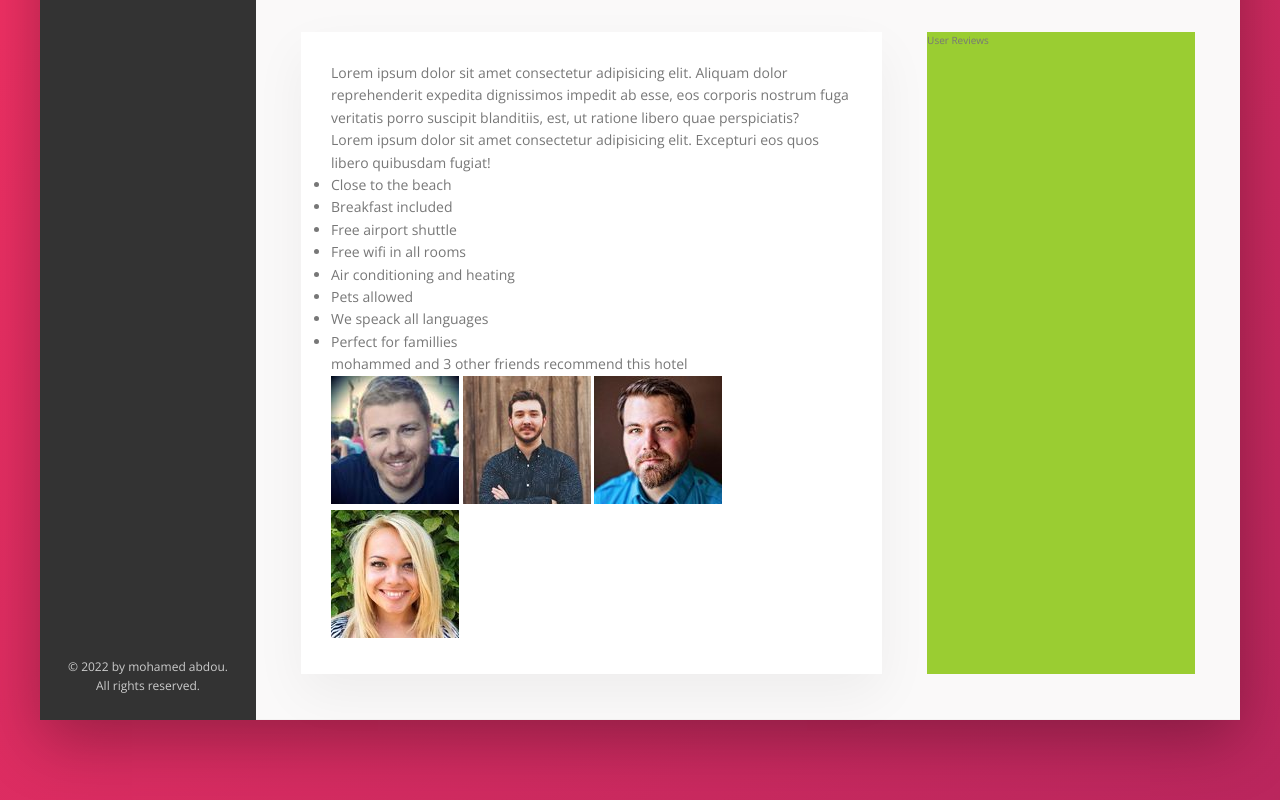
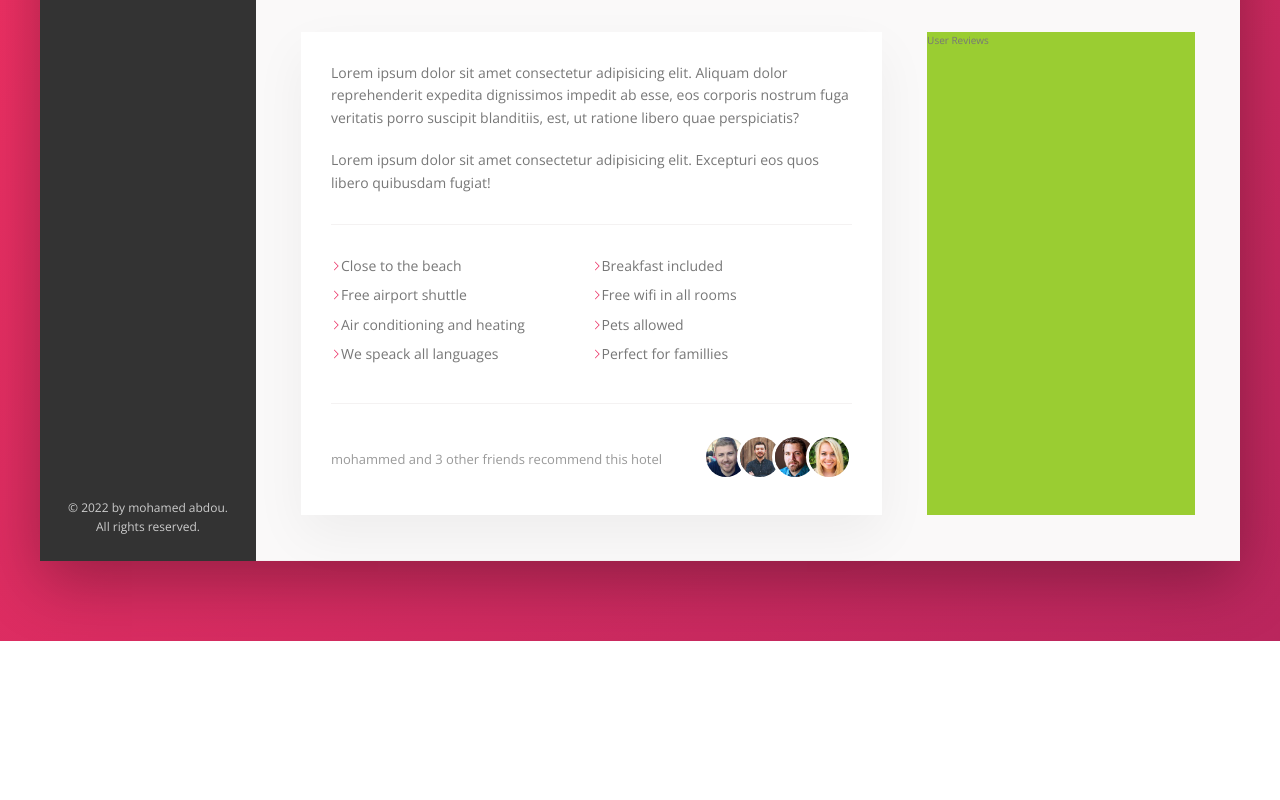
Before and after one commit to mohamed-abdou-mg/Trillo-Template, a website: page index.html in a window 1280 px wide. Shown: the part 615-1415 px from the top of the page. After the commit the page ends 1256 px from the top, so only its background shows below. Drawn offline with nearby package versions, Linux system fonts and the light colour scheme.

Commit message:
styling the description detail section in the hotel-view section

```diff
--- a/sass/_components.scss
+++ b/sass/_components.scss
@@ -292,3 +292,72 @@
         box-shadow: none;
     }
 }
+
+
+//////////////////////////
+/// PARAGRAPH
+.paragraph {
+    &:not(:last-of-type){
+        margin-bottom: 2rem;
+    }
+}
+
+
+//////////////////////////
+/// LIST
+.list {
+    margin-top: 3rem;
+    padding: 3rem 0;
+    list-style: none;
+    border-bottom: 1px solid var(--color-grey-light-2);
+    border-top: 1px solid var(--color-grey-light-2);
+    display: flex;
+    flex-wrap: wrap;
+
+    &__item {
+        flex: 0 0 50%;
+        margin-bottom: .7rem;
+    }
+
+    &__item::before {
+        content: "";
+        display: inline-block;
+        width: 1rem;
+        height: 1rem;
+        background-color: var(--color-primary);
+        -webkit-mask-image: url('../img/chevron-thin-right.svg');
+        -webkit-mask-size: cover;
+        mask-image: url('../img/chevron-thin-right.svg');
+        mask-size: cover;
+    }
+}
+
+
+//////////////////////////
+/// RECOMMEND
+.recommend {
+    font-size: 1.3rem;
+    color: var(--color-grey-dark-3);
+    display: flex;
+    align-items: center;
+    margin-top: 3rem;
+
+    &__count {
+        margin-right: auto;
+    }
+
+    &__friends {
+    }
+
+    &__photo {
+        height: 4rem;
+        width: 4rem;
+        border-radius: 50%;
+        border: 3px solid #fff;
+        box-sizing: content-box;
+
+        &:not(:last-child){
+            margin-right: -1.5rem;
+        }
+    }
+}
```
Also changed, not shown: css/style.css.
